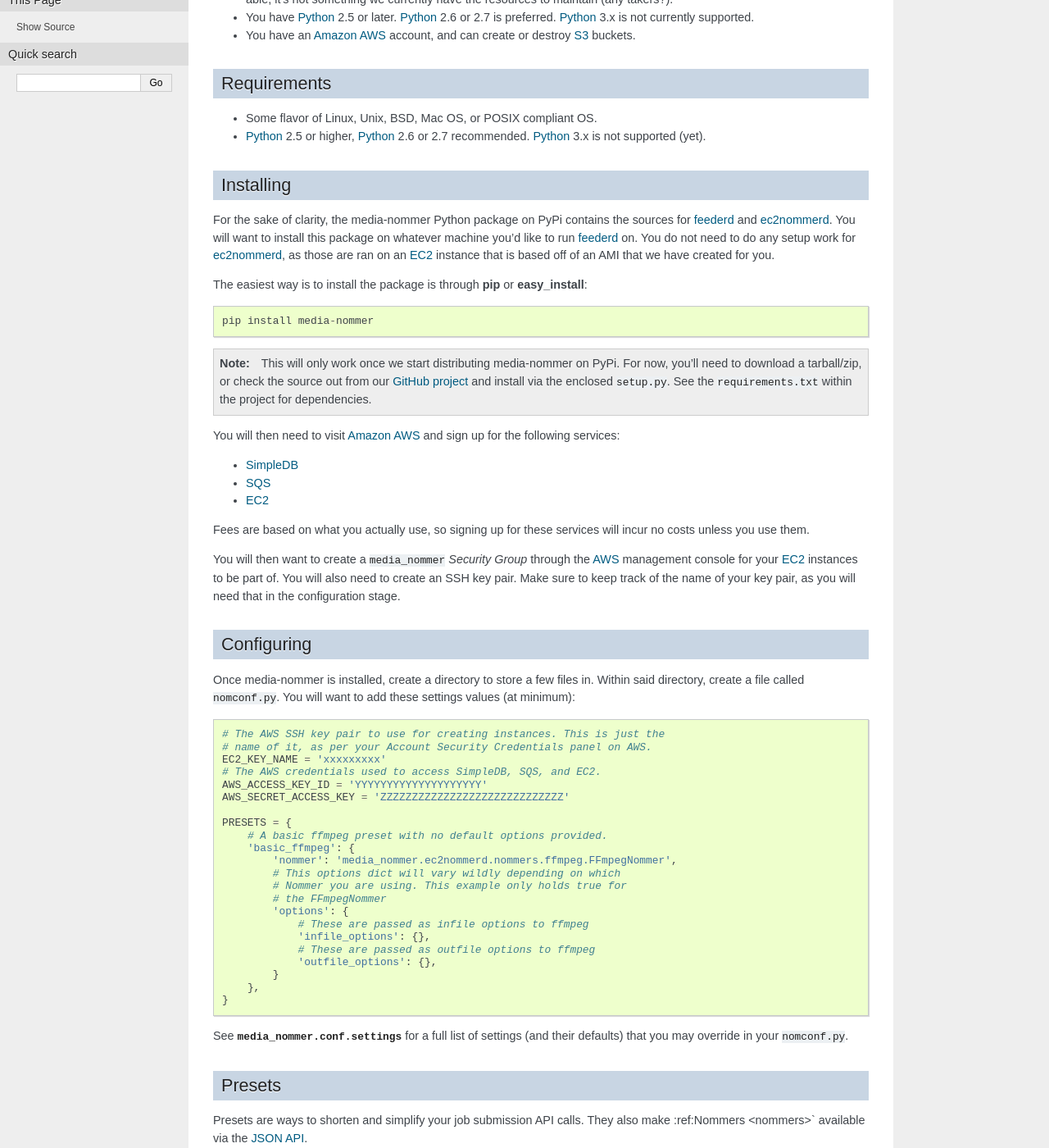
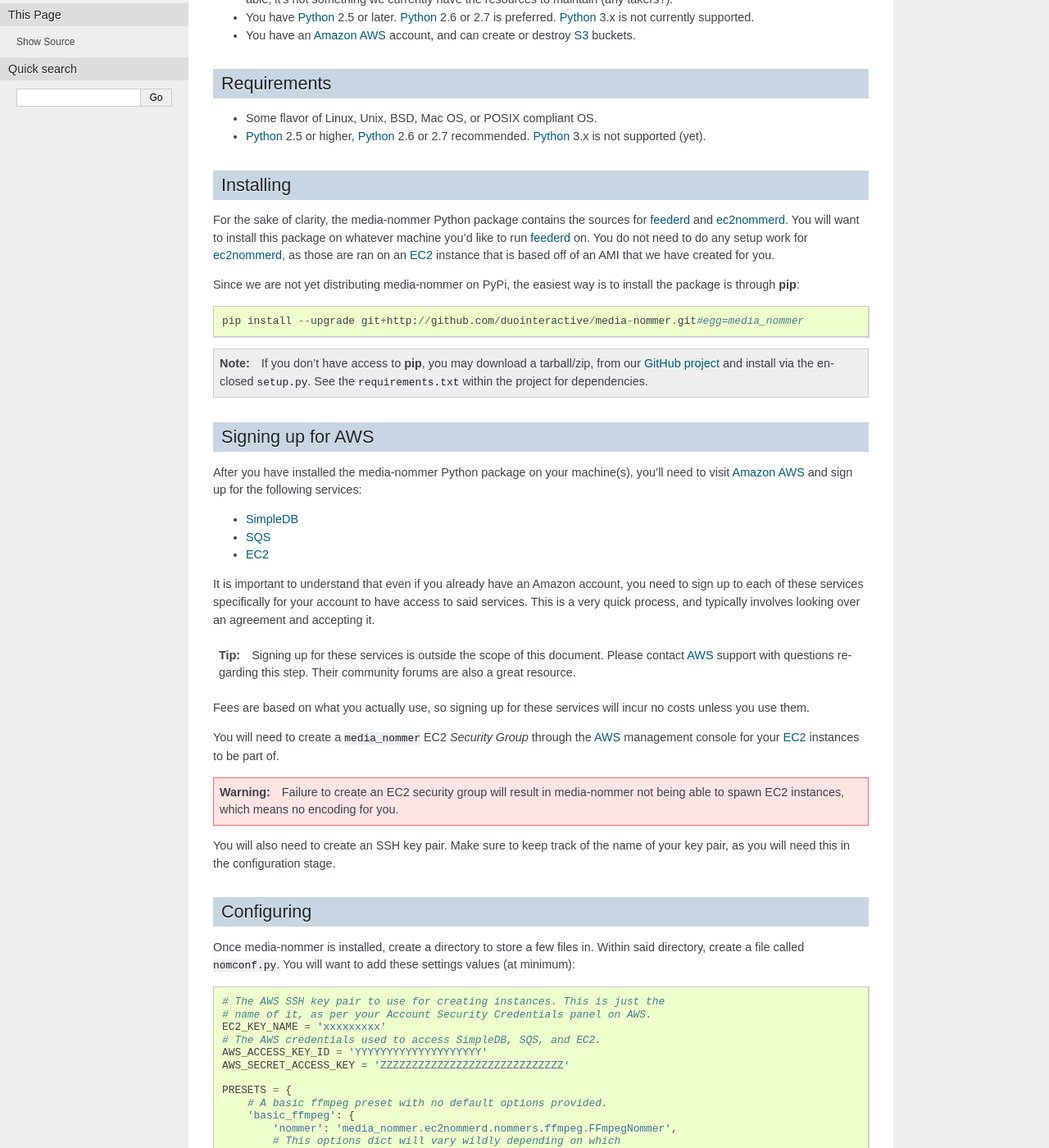
Before and after one commit to duointeractive/media-nommer, a Sphinx documentation site: the page built from doc_src/source/installation.rst, in a window 1280 px wide and 1400 px high, scrolled down 418 px. Shown: the whole window at 82% size. Built offline with Sphinx 7.4.7, drawn with Linux system fonts in a browser that asks for light colours.

Commit message:
Clarifications and updates to the installation documentation.

```diff
--- a/doc_src/source/installation.rst
+++ b/doc_src/source/installation.rst
@@ -39,37 +39,54 @@
 Installing
 ----------
 
-For the sake of clarity, the media-nommer Python package on PyPi contains
+For the sake of clarity, the media-nommer Python package contains
 the sources for :doc:`feederd` and :doc:`ec2nommerd`. You will want to install
 this package on whatever machine you'd like to run :doc:`feederd` on. You do
 not need to do any setup work for :doc:`ec2nommerd`, as those are ran on an
 EC2_ instance that is based off of an AMI that we have created for you.
 
-The easiest way is to install the package is through :command:`pip` or
-:command:`easy_install`::
+Since we are not yet distributing media-nommer on PyPi, the easiest way is to
+install the package is through :command:`pip`::
 
-    pip install media-nommer
+    pip install --upgrade git+http://github.com/duointeractive/media-nommer.git#egg=media_nommer
 
 .. note::
-    This will only work once we start distributing media-nommer on PyPi. For
-    now, you'll need to download a tarball/zip, or check the source out from
-    our `GitHub project`_ and install via the enclosed ``setup.py``. See the
-    ``requirements.txt`` within the project for dependencies.
+    If you don't have access to :command:`pip`, you may download a tarball/zip,
+    from our `GitHub project`_ and install via the enclosed ``setup.py``. See
+    the ``requirements.txt`` within the project for dependencies.
 
-You will then need to visit `Amazon AWS`_ and sign up for the following
-services:
+
+Signing up for AWS
+------------------
+
+After you have installed the media-nommer Python package on your machine(s),
+you'll need to visit `Amazon AWS`_ and sign up for the following services:
 
 * SimpleDB_
 * SQS_
 * EC2_
 
+It is important to understand that even if you already have an Amazon account,
+you need to sign up to each of these services specifically for your account to
+have access to said services. This is a very quick process, and typically
+involves looking over an agreement and accepting it.
+
+.. tip:: Signing up for these services is outside the scope of this document.
+    Please contact AWS_ support with questions regarding this step. Their
+    community forums are also a great resource.
+
 Fees are based on what you actually use, so signing up for these services will
 incur no costs unless you use them.
 
-You will then want to create a ``media_nommer`` *Security Group* through the
-AWS_ management console for your EC2_ instances to be part of. You will also
-need to create an SSH key pair. Make sure to keep track of the name of your
-key pair, as you will need that in the configuration stage.
+You will need to create a ``media_nommer`` EC2 *Security Group* through the
+AWS_ management console for your EC2_ instances to be part of.
+
+.. warning:: Failure to create an EC2 security group will result in
+    media-nommer not being able to spawn EC2 instances, which means
+    no encoding for you.
+
+You will also need to create an SSH key pair. Make sure to keep track of the
+name of your key pair, as you will need this in the configuration stage.
 
 .. _installing_configuring:
 
```
